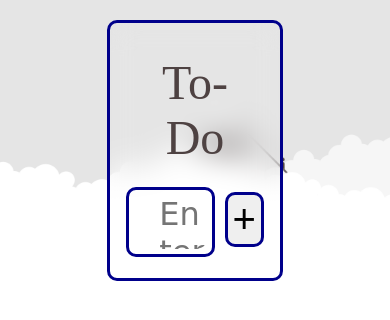
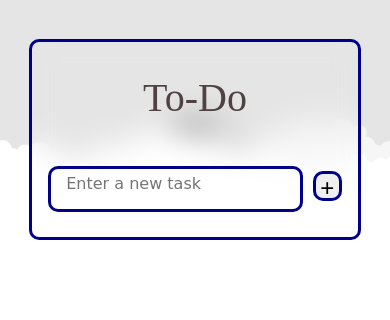
Before and after one commit to HarshitBilagi/To-Do-List, a plain HTML site: page index.html in a window 390 px wide. Drawn offline with Linux system fonts and the light colour scheme.

Commit message:
Added Responsiveness to Webpage

```diff
--- a/styles.css
+++ b/styles.css
@@ -9,6 +9,7 @@
   background-size: cover;
   background-repeat: no-repeat;
 }
+
 .container {
   display: block;
   position: relative;
@@ -136,3 +137,63 @@
   border: 0px solid blue; /* Change the border color to blue when focused */
   outline: none;
 }
+
+@media (max-width: 768px){
+.container{
+  width: 80%;
+  position: relative;
+}
+.container .todo-container .todo-heading {
+  padding: 1rem;
+  font-size: 4rem;
+  color: #4e4242;
+}
+}
+
+@media (max-width: 450px){
+.container{
+  margin-top: 10%;
+  width: 85%;
+  position: relative;
+}
+.container .todo-container .todo-heading {
+  padding: 1rem;
+  font-size: 2.5rem;
+  color: #4e4242;
+}
+.todo-new-main {
+  margin-top: 10%;
+}
+.container .todo-new {
+  font-size: 1.5em;
+  backdrop-filter: blur(15px);
+  /* color: black; */
+  width: 30px;
+  height: 30px;
+}
+
+.container .todo-item {
+  min-height: 40px;
+  width: 90%;
+  margin-bottom: 3%;
+  position: relative;
+}
+.new-item-main .todo-item li
+{
+  min-height: 40px;
+}
+.new-item-main img{
+  margin-left: 10px;
+  margin-top: -5px;
+  width: 30px;
+}
+.container .todo-item input[type="checkbox"] {
+  margin-left: 5px;
+  transform: scale(1.8);
+}
+.container .todo-item textarea[type="text"] {
+  margin-left: 10px;
+  font-size: 1em;
+  min-height: 30px;
+}
+}
```
Also changed, not shown: index.html (line endings or trailing spaces).
